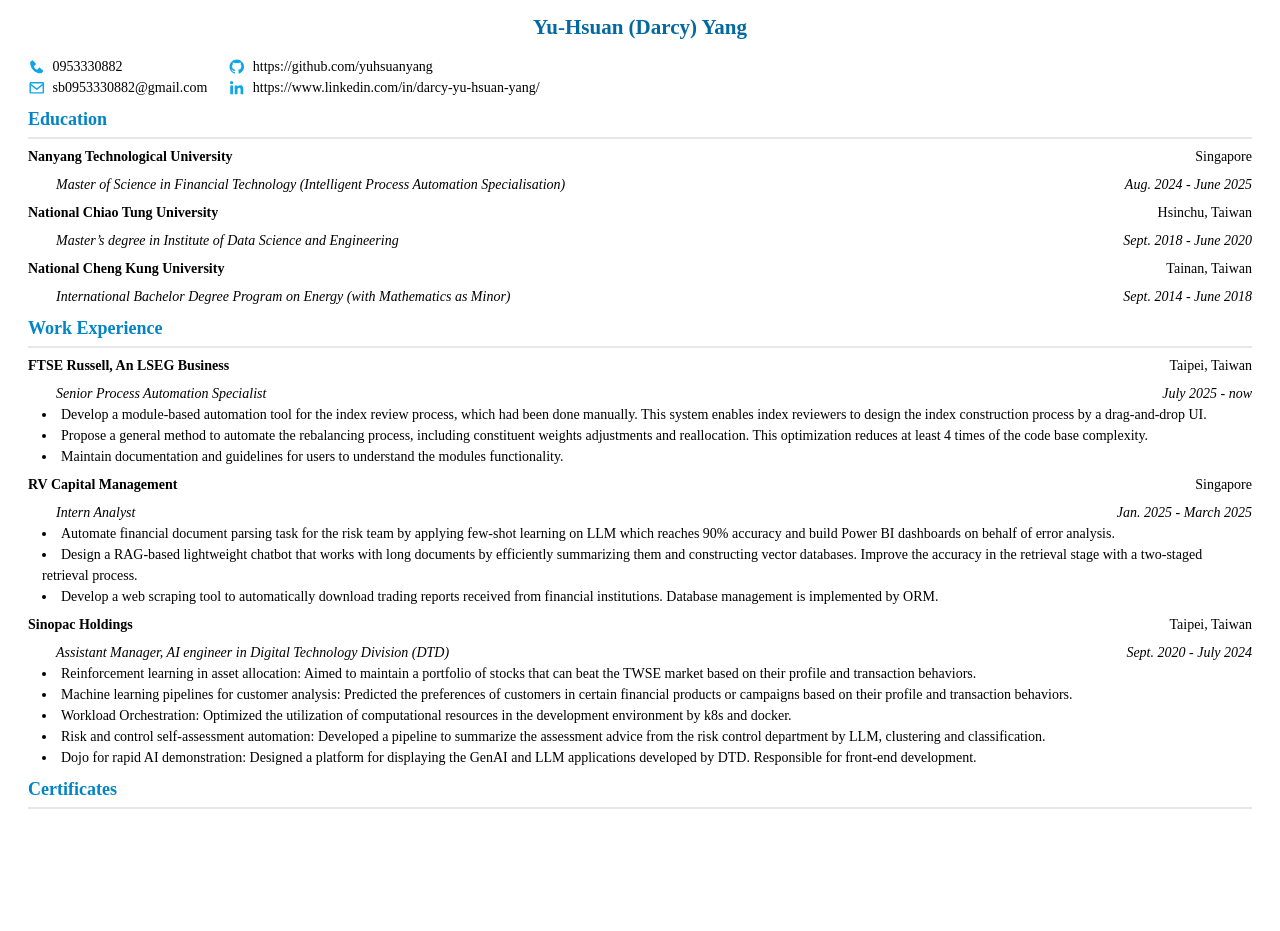
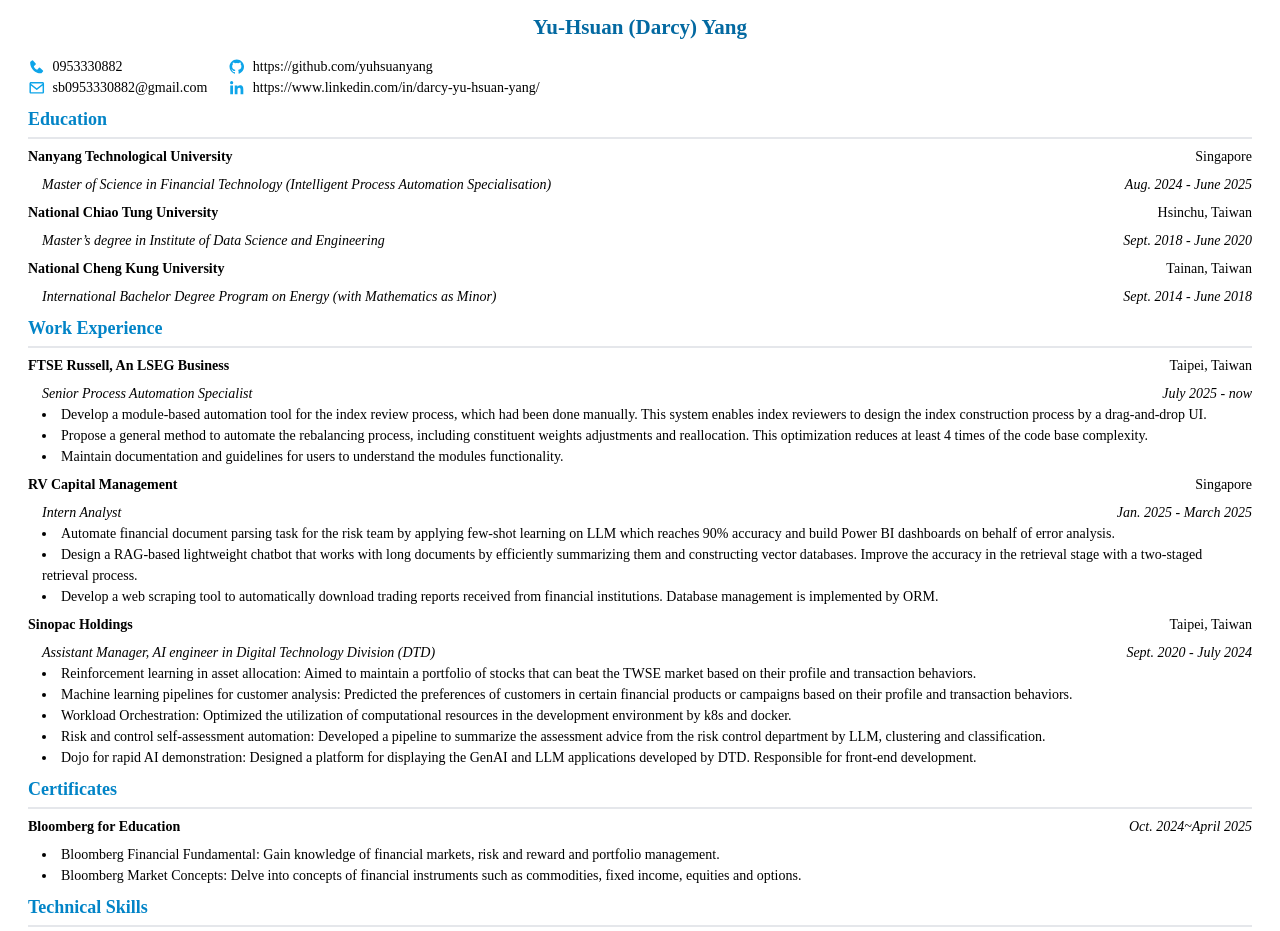
Before and after one commit to yuhsuanyang/personal_website, a React (Vite) app in the folder webpage/: page /#/CV in a window 1280 px wide. Before the commit the page ends 813 px from the top, so only its background shows below. Built offline with nearby package versions, Linux system fonts and the light colour scheme.

Commit message:
feat: add downloadCV function

```diff
--- a/webpage/package.json
+++ b/webpage/package.json
@@ -16,6 +16,8 @@
     "@testing-library/jest-dom": "^6.6.3",
     "@testing-library/react": "^16.3.0",
     "@testing-library/user-event": "^14.6.1",
+    "html2canvas": "^1.4.1",
+    "jspdf": "^4.1.0",
     "puppeteer": "^24.36.1",
     "react": "^19.2.0",
     "react-dom": "^19.2.0",
--- a/webpage/src/assets/data.json
+++ b/webpage/src/assets/data.json
@@ -36,27 +36,15 @@
             ]
         }
     ],
-    "Technical Skills": [
-        "C++",
-        "Python",
-        "SQL",
-        "Golang",
-        "Java",
-        "Quantitative methods in risk and analysis",
-        "scikit-learn",
-        "Pytorch",
-        "LangChain",
-        "GCP",
-        "AWS",
-        "MSSQL",
-        "PostgreSQL",
-        "Svelte",
-        "React",
-        "Django",
-        "Spring Boot",
-        "Mandarin(native)",
-        "English(IELTS 7)"
-    ],
+    "Technical Skills": {
+        "Programming": ["C++", "Python", "SQL", "Golang", "Java"],
+	"Finance":["Quantitative methods in risk and analysis"],
+        "AI & ML": ["scikit-learn", "Pytorch", "LangChain"],
+        "Cloud Platform": ["GCP", "AWS"],
+	"Database":["MSSQL","PostgreSQL"],
+	"Web Development":["Svelte", "React", "Django", "Spring Boot"],
+	"Language":["Mandarin(native)", "English(IELTS 7)"]
+    },
     "Certificates": [
         {
             "Name": "Bloomberg for Education",
--- a/webpage/src/components/routeComponents/CV.jsx
+++ b/webpage/src/components/routeComponents/CV.jsx
@@ -1,5 +1,6 @@
 import GeneralInfo from "../subComponents/GeneralInfo";
 import ExpSection from "../subComponents/ExpSection";
+import ProjectSection from "../subComponents/ProjectSection";
 
 function CV({ basicData, expData }) {
   return (
@@ -60,6 +61,16 @@
       </div>
       <div>
         <div className="title bold">Certificates</div>
+        {Array.from(expData["Certificates"]).map((item) => (
+          <ProjectSection
+            projectName={item["Name"]}
+            duration={item["Period"]}
+            content={item["Content"]}
+          />
+        ))}
+      </div>
+      <div>
+        <div className="title bold">Technical Skills</div>
       </div>
     </div>
   );
--- a/webpage/src/components/routeComponents/Index.jsx
+++ b/webpage/src/components/routeComponents/Index.jsx
@@ -1,6 +1,8 @@
 import { useRef } from "react";
 import { Parallax, ParallaxLayer } from "@react-spring/parallax";
 import { IoArrowDown } from "react-icons/io5";
+import html2canvas from "html2canvas";
+import jsPDF from "jspdf";
 import "./style.css";
 import Arrow from "../subComponents/Arrow";
 import ContactSection from "../subComponents/ContactSection";
@@ -11,6 +13,40 @@
 
 function Index({ basicData, expData, skillCategories }) {
   const parallax = useRef(null);
+  const waitForCV = (iframe) =>
+    new Promise((resolve) => {
+      const check = () => {
+        const doc = iframe.contentDocument;
+        if (doc && doc.getElementsByClassName("cv")) {
+          resolve();
+        } else {
+          requestAnimationFrame(check);
+        }
+      };
+      check();
+    });
+  const downloadCV = async () => {
+    const iframe = document.getElementById("cv");
+    await waitForCV(iframe);
+
+    const content = iframe.contentDocument;
+    // content.body.style.fontSize = "20px";
+    console.log(content.body.style.fontSize);
+    const canvas = await html2canvas(content.body, {
+      useCORS: true,
+    });
+    // console.log(body.style.fontSize);
+    const imgData = canvas.toDataURL("image/png");
+
+    const pdf = new jsPDF("p", "mm", "a4");
+
+    const pdfWidth = pdf.internal.pageSize.getWidth();
+    const pdfHeight = (canvas.height * pdfWidth) / canvas.width;
+
+    pdf.addImage(imgData, "PNG", 0, 0, pdfWidth, pdfHeight);
+    pdf.save("CV.pdf");
+  };
+
   return (
     <>
       <Parallax
@@ -20,7 +56,10 @@
       >
         <ParallaxLayer offset={0} speed={1} className="layer">
           <div className="cover">
-            <ContactSection data={basicData["Contact Information"]} />
+            <ContactSection
+              data={basicData["Contact Information"]}
+              onClickFunction={downloadCV}
+            />
           </div>
           <div className="arrow">
             <Arrow
@@ -44,7 +83,7 @@
           <div className="content">
             <EducationSection data={basicData["Education"]} />
             <TechnicalSkillsSection
-              data={expData["Technical Skills"]}
+              data={Object.values(expData["Technical Skills"]).flat()}
               categories={skillCategories}
             />
           </div>
@@ -93,6 +132,7 @@
           </div>
         </ParallaxLayer>
       </Parallax>
+      <iframe src="/#/CV" id="cv" style={{ width: "210mm", height: "auto" }} />
     </>
   );
 }
--- a/webpage/src/components/subComponents/ContactSection.jsx
+++ b/webpage/src/components/subComponents/ContactSection.jsx
@@ -9,7 +9,7 @@
 import { useState, useEffect, useRef } from "react";
 import "./style.css";
 
-function ContactSection({ data }) {
+function ContactSection({ data, onClickFunction }) {
   const introText = data["introduction"];
   const emailAddress = data["email"];
   const [text, setText] = useState("");
@@ -39,13 +39,6 @@
       clearTimeout(timeout);
     };
   }, []);
-
-  const downloadCV = async () => {
-    const browser = window.open(CVLink);
-    browser.onload(() => {
-      browser.print();
-    });
-  };
 
   return (
     <div style={style}>
@@ -98,7 +91,7 @@
         </div>
       </IconContext.Provider>
       <div className="flex-box">
-        <button aria-label="CV" onClick={() => downloadCV()}>
+        <button aria-label="CV" onClick={() => onClickFunction()}>
           Click to Download CV
         </button>
       </div>
--- a/webpage/src/components/subComponents/ExpSection.jsx
+++ b/webpage/src/components/subComponents/ExpSection.jsx
@@ -1,23 +1,13 @@
 function ExpSection({ institute, location, position, duration, content = [] }) {
   return (
     <>
-      <div
-        style={{
-          display: "flex",
-          justifyContent: "space-between",
-          margin: "0.5em 0",
-        }}
-      >
+      <div className="subtitle-flex-box" style={{ margin: "0.5em 0" }}>
         <p style={{ fontWeight: "bold" }}>{institute}</p>
         <p>{location}</p>
       </div>
       <div
-        style={{
-          display: "flex",
-          justifyContent: "space-between",
-          marginLeft: "2em",
-          fontStyle: "italic",
-        }}
+        className="subtitle-flex-box"
+        style={{ marginLeft: "1em", fontStyle: "italic" }}
       >
         <p>{position}</p>
         <p>{duration}</p>
--- /dev/null
+++ b/webpage/src/components/subComponents/ProjectSection.jsx
@@ -0,0 +1,17 @@
+function ProjectSection({ projectName, duration, content }) {
+  return (
+    <>
+      <div className="subtitle-flex-box" style={{ margin: "0.5em 0" }}>
+        <p style={{ fontWeight: "bold" }}>{projectName}</p>
+        <p style={{ fontStyle: "italic" }}>{duration}</p>
+      </div>
+      <div>
+        {Array.from(content).map((ele) => (
+          <li>{ele}</li>
+        ))}
+      </div>
+    </>
+  );
+}
+
+export default ProjectSection;
```
Also changed, not shown: 1 other file (tests, documents, lock files or other folders).
